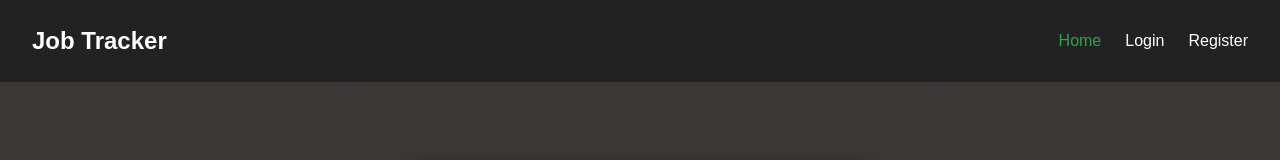
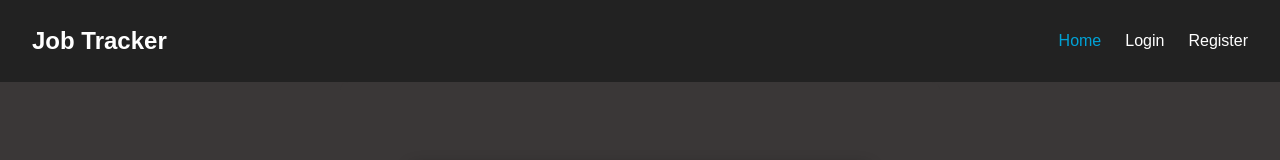
Before and after one commit to Josefbautista94/Joses-Job-Tracker, a React (Vite) app in the folder Frontend/: page /register in a window 1280 px wide. In both pictures the pointer is over the link "Home". Shown: the top 160 px of the page. Built offline with nearby package versions, Linux system fonts and the light colour scheme.

Commit message:
Changed thed hover color for the navbar links

```diff
--- a/Frontend/src/components/NavBar.css
+++ b/Frontend/src/components/NavBar.css
@@ -31,7 +31,7 @@
 }
 
 .navbar-links a:hover {
-  color: #28a745;
+  color: #00a2d6;
 }
 
 .hamburger {
```
